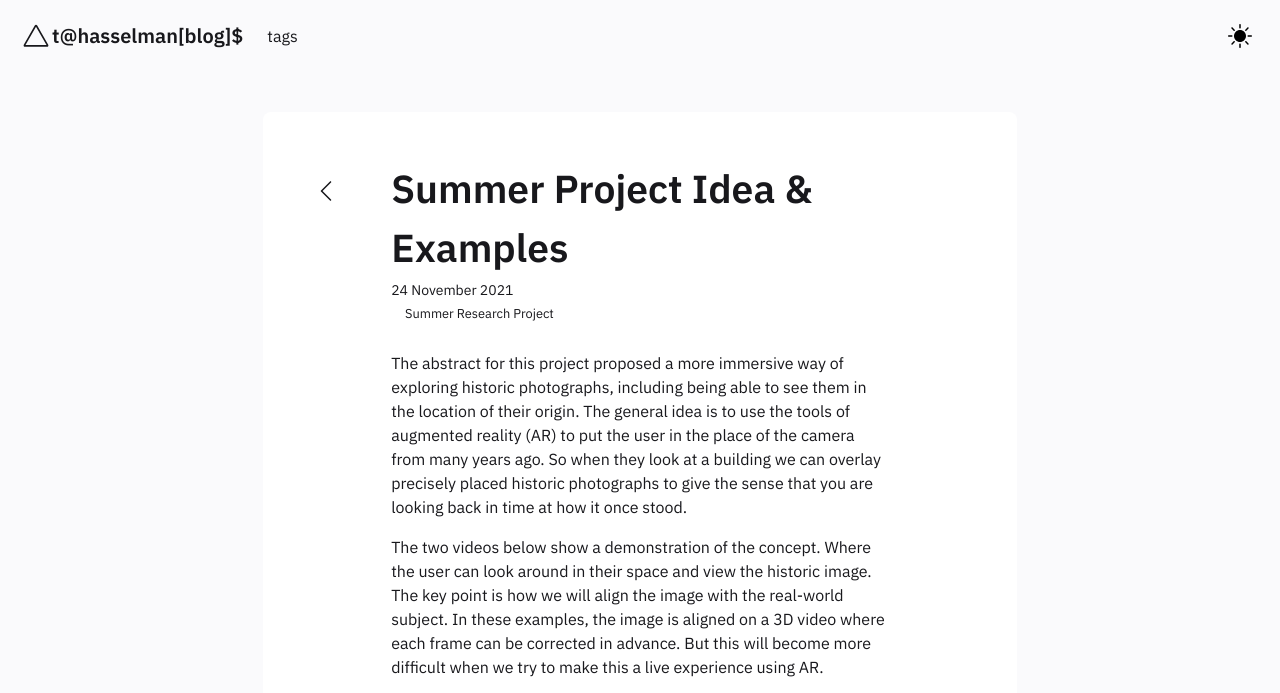
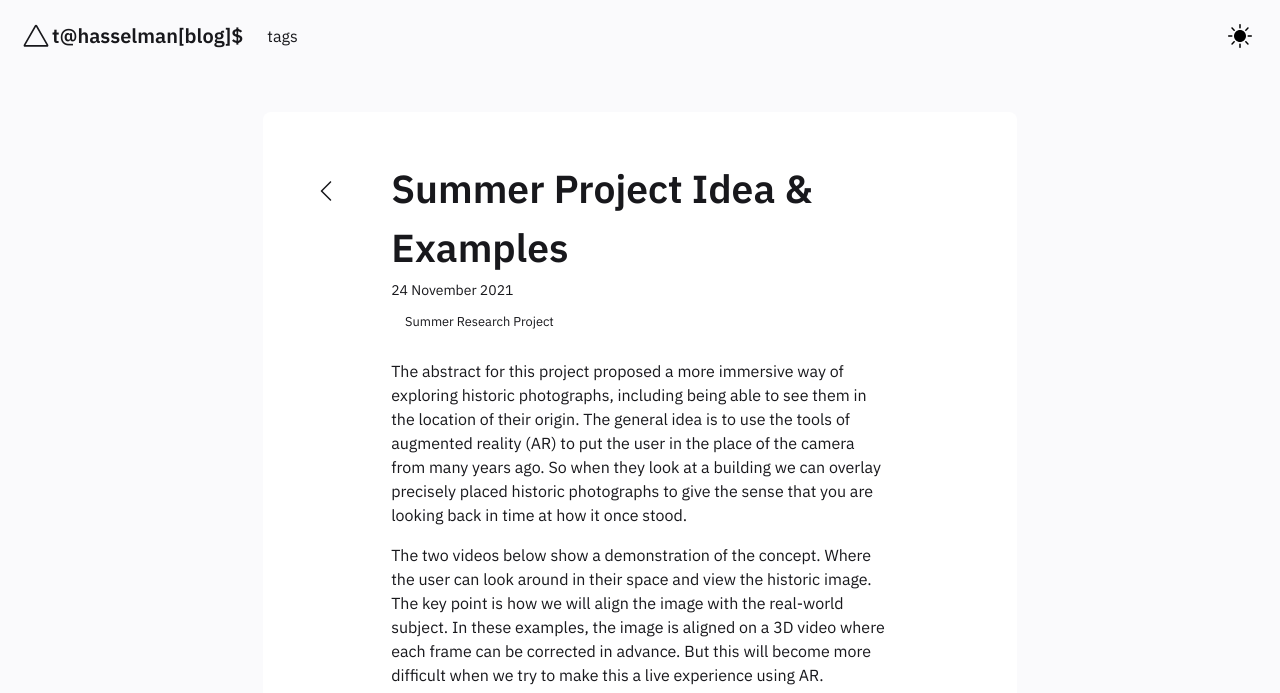
Before and after one commit to RedSoutherly/redsoutherly.github.io, a Jekyll site: the page built from _notes/Public/ARStudentship/Summer Project Idea & Examples.md, in a window 1280 px wide. Shown: the top 693 px of the page. Built offline with Jekyll 4.4.1, drawn with Linux system fonts in a browser that asks for light colours; grey boxes are pictures that could not be loaded.

Commit message:
spacing fixes

```diff
--- a/_layouts/Post.html
+++ b/_layouts/Post.html
@@ -112,7 +112,6 @@
                             </div>
                         <h1>{{page.title}}</h1>
                         <small>{{ page.date | date: '%d %B %Y' }}</small>
-                        <br>
                         {%- include Content.html -%}
                         {%- include Backlinks.html -%}
                         </div>
@@ -129,7 +128,6 @@
                     <main>
                         <h1>{{page.title}}</h1>
                         <small>{{ page.date | date: '%d %B %Y' }}</small>
-                        <br>
                         {%- include Content.html -%}
                         {%- include Footer.html -%}
 
--- a/assets/css/main.css
+++ b/assets/css/main.css
@@ -1473,7 +1473,8 @@ a.box-feed:active {
   flex-wrap: wrap;
   justify-content: flex-start; }
   .tags .tag {
-    margin-bottom: 0.5rem; }
+    margin-bottom: 0.5rem;
+    margin-top: 0.5rem; }
     .tags .tag:not(:last-child) {
       margin-right: 0.5rem; }
   .tags:last-child {
```
